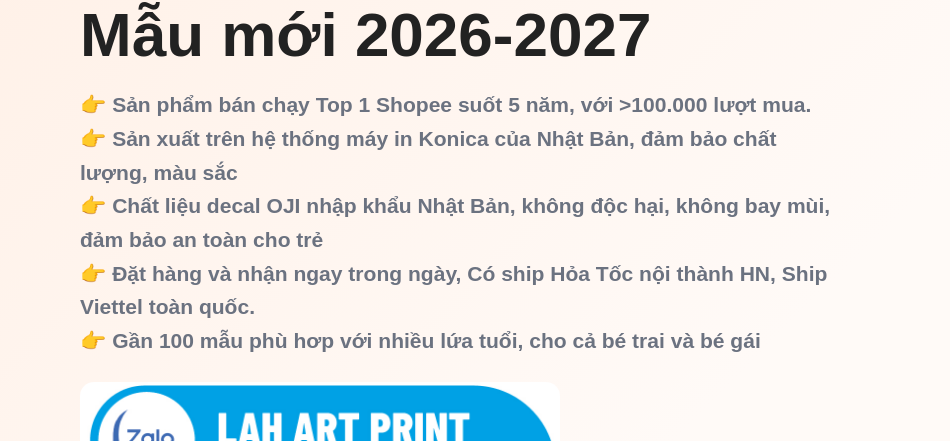
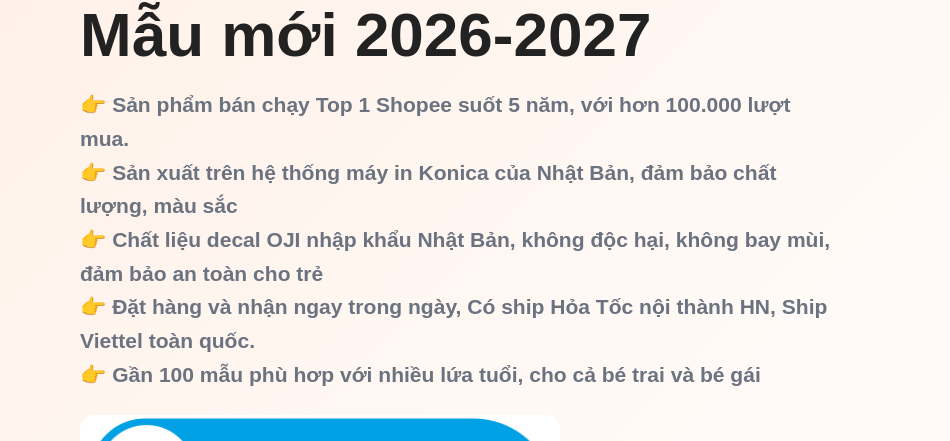
Before and after one commit to hieuho178/Nh-n-v-in-t-n-2026, a Next.js app: page / in a window 1280 px wide. Shown: the part 479-920 px from the top of the page, without its empty margins (0-950 px from the left). Built offline with nearby package versions, Linux system fonts and the light colour scheme.

Commit message:
Update page.js

```diff
--- a/app/page.js
+++ b/app/page.js
@@ -209,7 +209,7 @@ export default function Home() {
 
           <p className="lead">
             <h3>
-            👉 Sản phẩm bán chạy Top 1 Shopee suốt 5 năm, với >100.000 lượt mua.
+            👉 Sản phẩm bán chạy Top 1 Shopee suốt 5 năm, với hơn 100.000 lượt mua.
             <br />
             👉 Sản xuất trên hệ thống máy in Konica của Nhật Bản, đảm bảo chất lượng, màu sắc
             <br />
```
